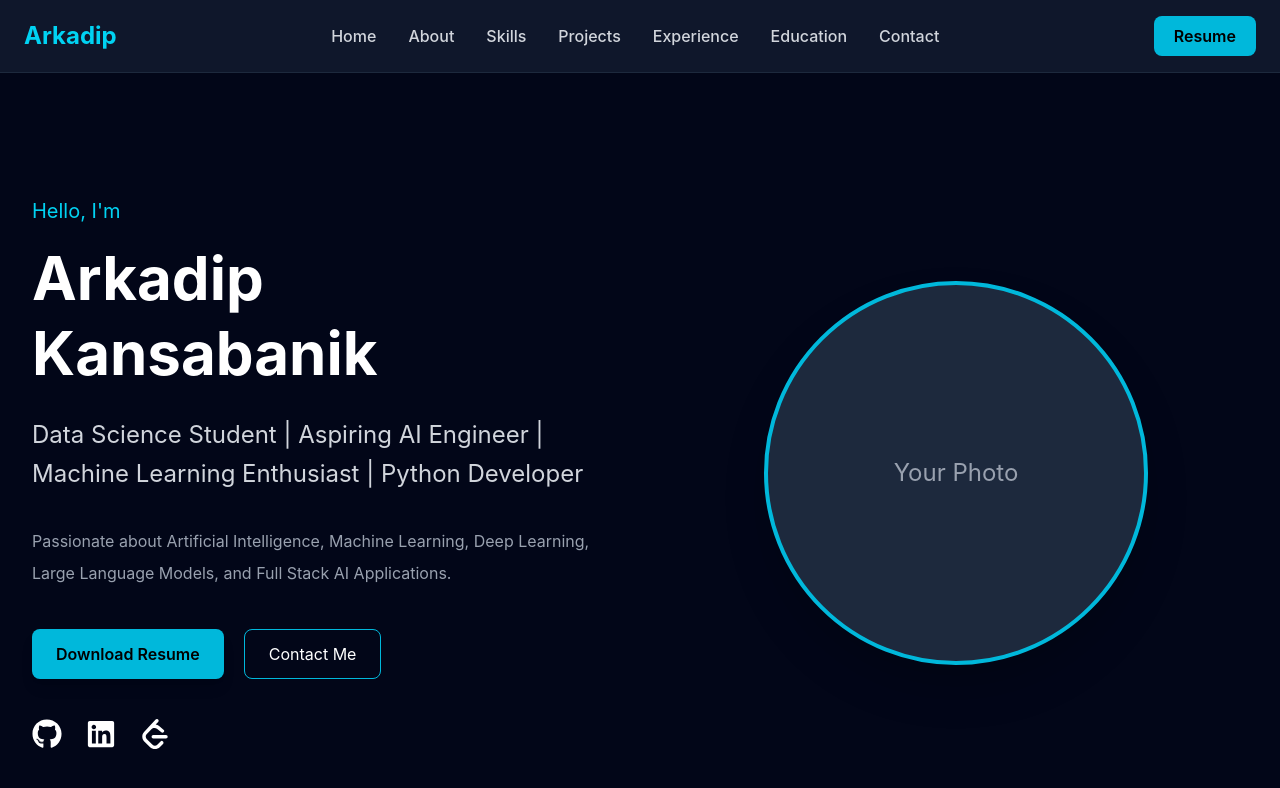
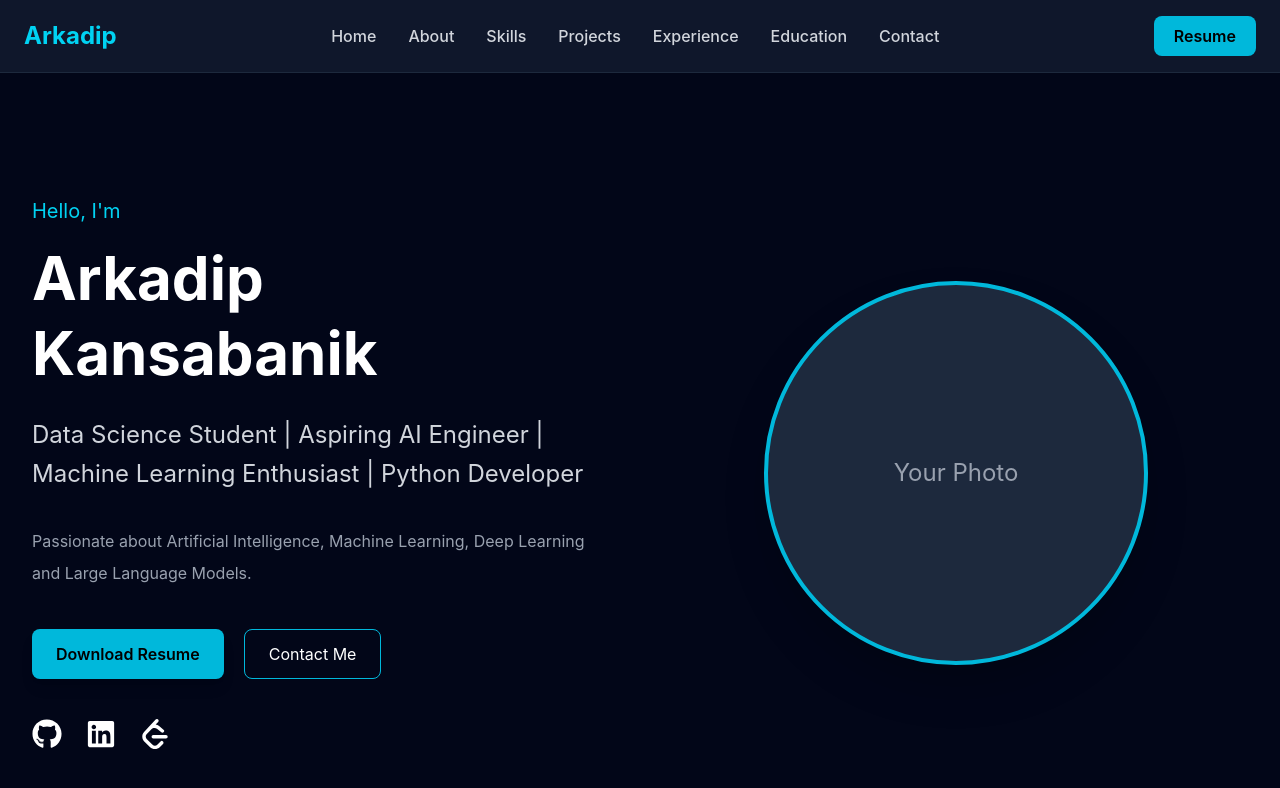
Before and after one commit to Arkadip-Kansabanik/My-Portfolio, a React (Vite) app: page / in a window 1280 px wide. Shown: the top 788 px of the page. Built offline with nearby package versions, Linux system fonts and the light colour scheme.

Commit message:
Refactored hero section to use portfolio data

```diff
--- a/src/components/Hero/Hero.jsx
+++ b/src/components/Hero/Hero.jsx
@@ -1,6 +1,8 @@
 import { motion } from "framer-motion";
 import { FaGithub, FaLinkedin } from "react-icons/fa";
 import { SiLeetcode } from "react-icons/si";
+
+import portfolio from "../../data/portfolio";
 
 function Hero() {
   return (
@@ -20,21 +22,15 @@ function Hero() {
             </p>
 
             <h1 className="text-6xl font-bold leading-tight">
-              Arkadip
-              <br />
-              Kansabanik
+              {portfolio.name}
             </h1>
 
             <h2 className="text-2xl text-gray-300 mt-6 leading-relaxed">
-              Data Science Student | Aspiring AI Engineer |
-              Machine Learning Enthusiast | Python Developer
+              {portfolio.subtitle}
             </h2>
 
             <p className="text-gray-400 mt-8 leading-8">
-              Passionate about Artificial Intelligence,
-              Machine Learning, Deep Learning,
-              Large Language Models,
-              and Full Stack AI Applications.
+              {portfolio.description}
             </p>
 
             {/* Buttons */}
@@ -92,6 +88,7 @@ function Hero() {
               </span>
             </div>
           </motion.div>
+
         </div>
       </div>
     </section>
--- /dev/null
+++ b/src/data/portfolio.js
@@ -0,0 +1,15 @@
+const portfolio = {
+
+    name: "Arkadip Kansabanik",
+
+    title: "Data Science Student",
+
+    subtitle:
+        "Data Science Student | Aspiring AI Engineer | Machine Learning Enthusiast | Python Developer",
+
+    description:
+        "Passionate about Artificial Intelligence, Machine Learning, Deep Learning and Large Language Models.",
+
+};
+
+export default portfolio;
```
